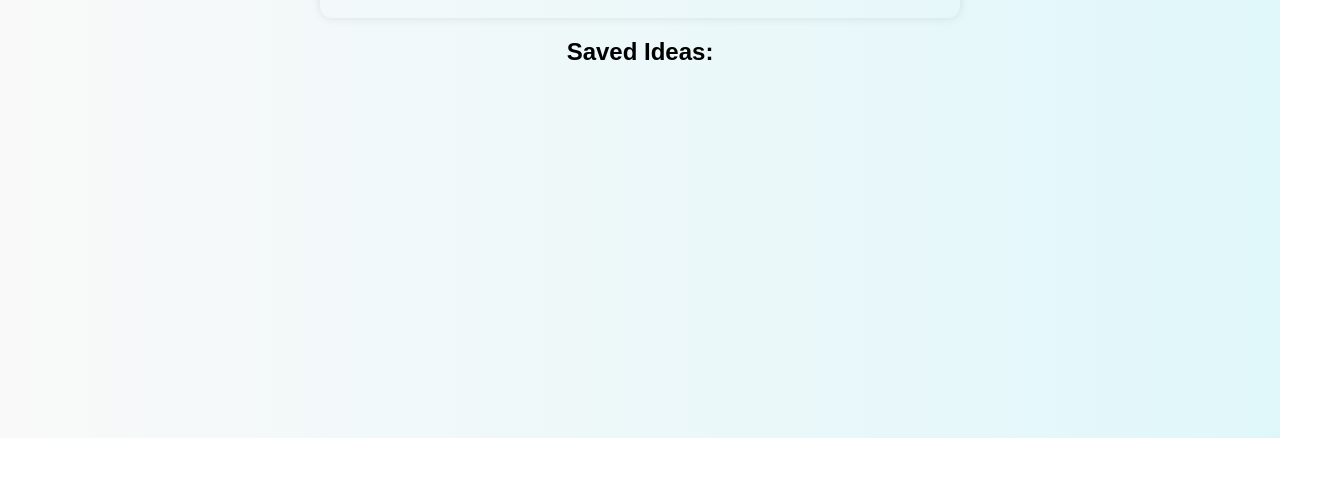
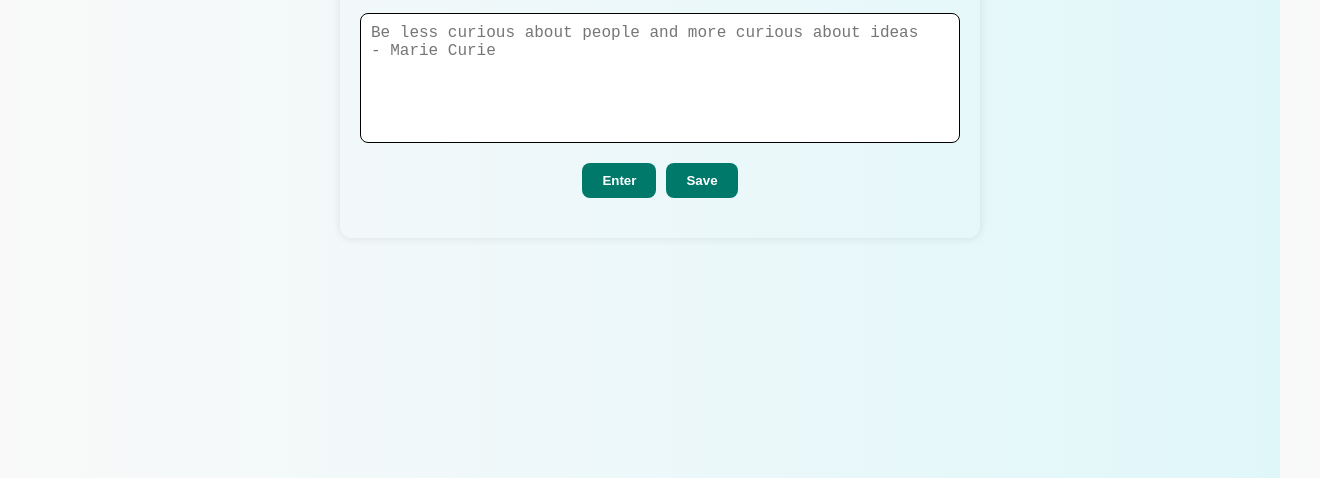
Before and after one commit to cjmDevelop/Idea-Web-App, a plain HTML site: page index.html in a window 1280 px wide. Shown: the part 362-840 px from the top of the page, 1320 px wide, since content can reach past the window. Before the commit the page ends 800 px from the top, so only its background shows below. Drawn offline with Linux system fonts and the light colour scheme.

Commit message:
Update site screenshot pic in README.md

```diff
--- a/index.html
+++ b/index.html
@@ -23,10 +23,10 @@
     </section>
   </main>
 
-    <section class="saved-ideas">
+    <!-- <section class="saved-ideas">
         <h2>Saved Ideas:</h2>
         <ul id="idea-list"></ul>
-    </section>
+    </section> -->
 
   <script src="index.js"></script>
 </body>
--- a/src/styles/style.css
+++ b/src/styles/style.css
@@ -3,10 +3,15 @@ body {
   background: linear-gradient(to right, #f9f9f9, #e0f7fa);
   padding: 20px;
   margin: 0;
+  width: 100%;
+  height: 100vh;
+  display: flex;
+  flex-direction: column;
+  align-items: center;
 }
 
 .container {
-  max-width: 600px;
+  min-width: 600px;
   margin: auto;
   padding: 20px;
   background-color: white;
```
Also changed, not shown: README.md, sitePic.png (added).
